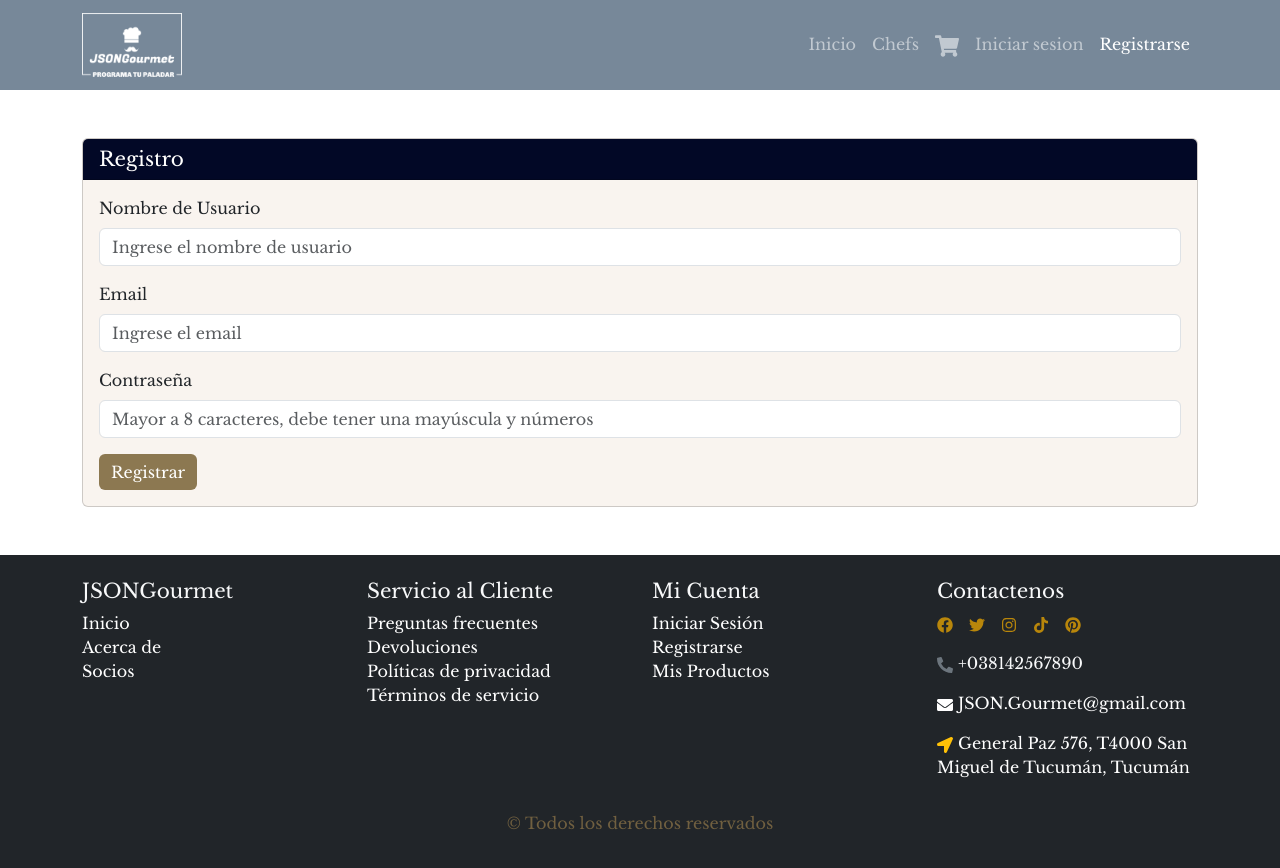
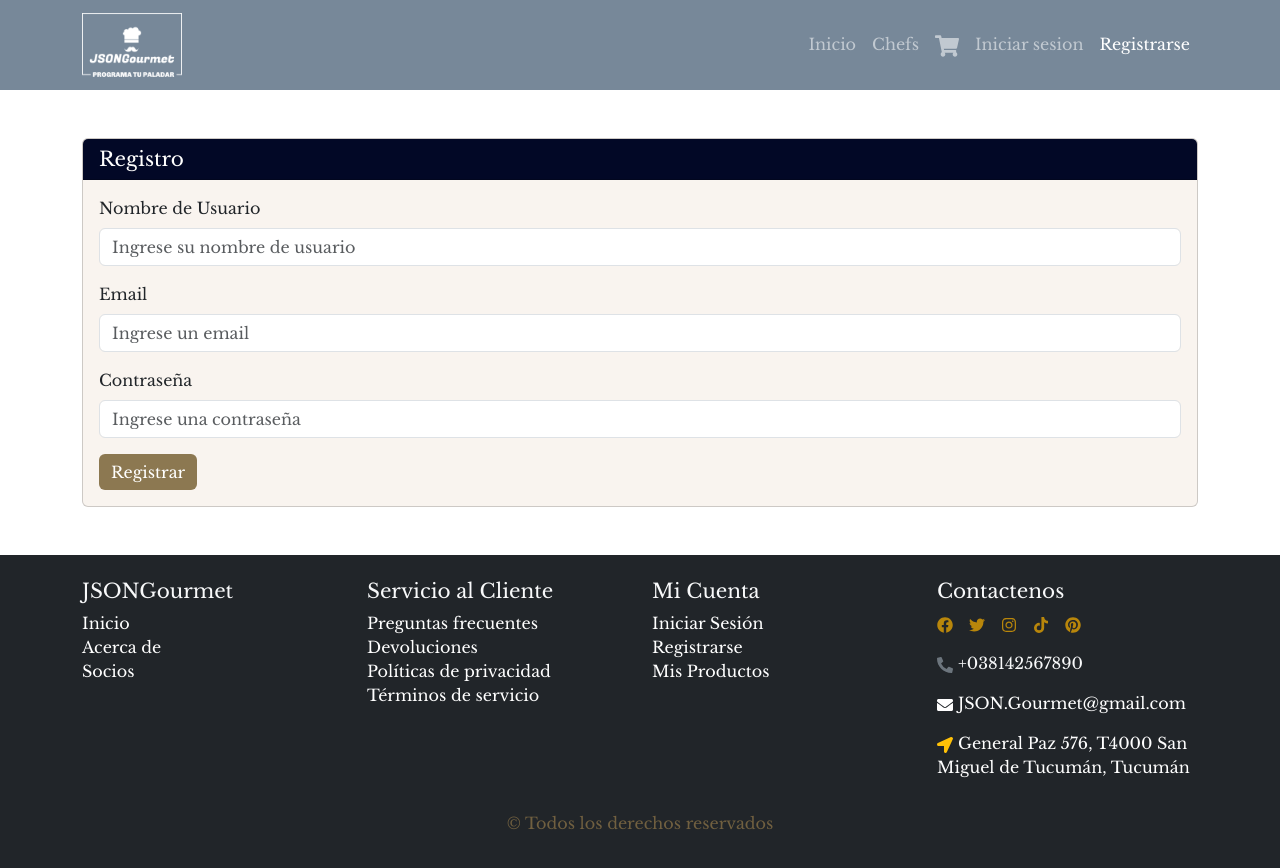
Before and after one commit to joaquin-fuentes/ProyectoFinal-Grupo3, a React (Vite) app: page /registro in a window 1280 px wide. Shown: the top 868 px of the page. Built offline with nearby package versions, Linux system fonts and the light colour scheme; no server answers; a web font is replaced by a local one.

Commit message:
Agregando validaciones para registro

```diff
--- a/src/components/views/RegistroUsuarios.jsx
+++ b/src/components/views/RegistroUsuarios.jsx
@@ -5,6 +5,7 @@ import '../../Registro.css';
 import { crearUsuario } from "../../helpers/queries.js";
 import Swal from "sweetalert2";
 import "sweetalert2/dist/sweetalert2.css";
+import { useForm } from "react-hook-form";
 
 const RegistroUsuarios = () => {
   const [formData, setFormData] = useState({
@@ -12,6 +13,12 @@ const RegistroUsuarios = () => {
     email: "",
     password: "",
   });
+
+  const {
+    register,
+    handleSubmit,
+    formState: { errors },
+  } = useForm();
 
   const handleChange = (event) => {
     const { name, value } = event.target;
@@ -21,16 +28,11 @@ const RegistroUsuarios = () => {
     });
   };
 
-  const handleSubmit = (event) => {
-    event.preventDefault();
-
-
-
-    crearUsuario(formData)
+  const onSubmit = (data) => {
+    crearUsuario(data)
       .then((respuesta) => {
         if (respuesta.ok) {
           Swal.fire('Usuario creado', 'El usuario ha sido registrado correctamente', 'success');
-
         } else {
           Swal.fire('Error', 'No se pudo crear el usuario', 'error');
         }
@@ -46,17 +48,23 @@ const RegistroUsuarios = () => {
       <Card className="my-5 cardPrincipal">
         <Card.Header as="h5" className='headLine'>Registro</Card.Header>
         <Card.Body>
-          <Form onSubmit={handleSubmit}>
+          <Form onSubmit={handleSubmit(onSubmit)}>
             <Form.Group className="mb-3" controlId="formBasicText">
               <Form.Label>Nombre de Usuario</Form.Label>
               <Form.Control
                 type="text"
                 name="nombreUsuario"
-                placeholder="Ingrese el nombre de usuario"
-                value={formData.nombreUsuario}
+                placeholder="Ingrese su nombre de usuario"
                 onChange={handleChange}
+                {...register('nombreUsuario', {
+                  required: 'El nombre de usuario es obligatorio',
+                  maxLength: {
+                    value: 50,
+                    message: 'El nombre de usuario no puede tener más de 50 caracteres',
+                  },
+                })}
               />
-              <Form.Text className="text-danger"></Form.Text>
+              <Form.Text className="text-danger">{errors.nombreUsuario?.message}</Form.Text>
             </Form.Group>
 
             <Form.Group className="mb-3" controlId="formBasicEmail">
@@ -64,11 +72,17 @@ const RegistroUsuarios = () => {
               <Form.Control
                 type="email"
                 name="email"
-                placeholder="Ingrese el email"
-                value={formData.email}
+                placeholder="Ingrese un email"
                 onChange={handleChange}
+                {...register('email', {
+                  required: 'El email es obligatorio',
+                  pattern: {
+                    value: /^[a-zA-Z0-9._%+-]+@[a-zA-Z0-9.-]+\.[a-zA-Z]{2,}$/,
+                    message: 'El email debe contener @ y terminar en .com, .es, .com.ar u otra terminación',
+                  },
+                })}
               />
-              <Form.Text className="text-danger"></Form.Text>
+              <Form.Text className="text-danger">{errors.email?.message}</Form.Text>
             </Form.Group>
 
             <Form.Group className="mb-3" controlId="formBasicPassword">
@@ -76,16 +90,23 @@ const RegistroUsuarios = () => {
               <Form.Control
                 type="password"
                 name="password"
-                placeholder="Mayor a 8 caracteres, debe tener una mayúscula y números"
-                value={formData.password}
+                placeholder="Ingrese una contraseña"
                 onChange={handleChange}
+                {...register('password', {
+                  required: 'La contraseña es obligatoria',
+                  pattern: {
+                    value: /^(?=.*\d)(?=.*[a-z])(?=.*[A-Z])(?=.*[a-zA-Z]).{8,}$/,
+                    message: 'La contraseña debe contener 8 caracteres (al menos 1 letra mayúscula, 1 letra minúscula y 1 número) y puede incluir caracteres especiales',
+                  },
+                })}
               />
-              <Form.Text className="text-danger"></Form.Text>
+              <Form.Text className="text-danger">{errors.password?.message}</Form.Text>
             </Form.Group>
 
             <Button variant="primary" type="submit" className='botonRegistrar'
               onMouseOver={(e) => (e.target.style.backgroundColor = "#654321")}
-              onMouseOut={(e) => (e.target.style.backgroundColor = "#8c7851")}>
+              onMouseOut={(e) => (e.target.style.backgroundColor = "#8c7851")}
+            >
               Registrar
             </Button>
           </Form>
```
Also changed, not shown: .~db.json (deleted, +0 -44 lines).
